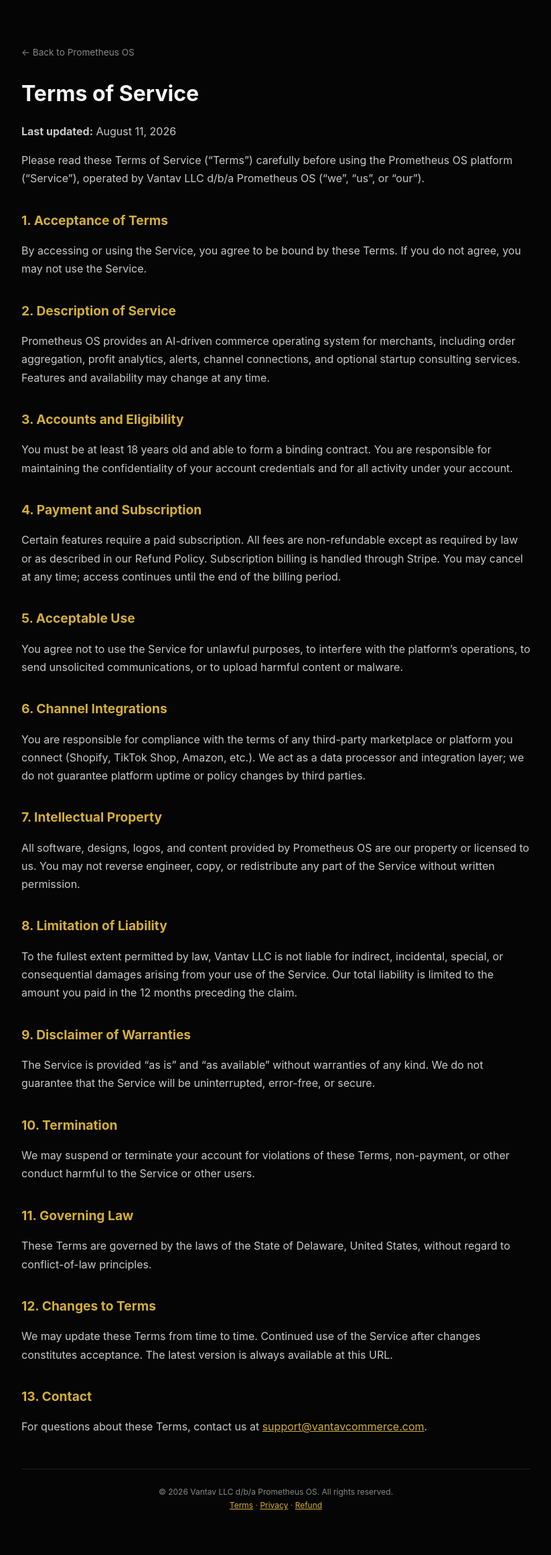
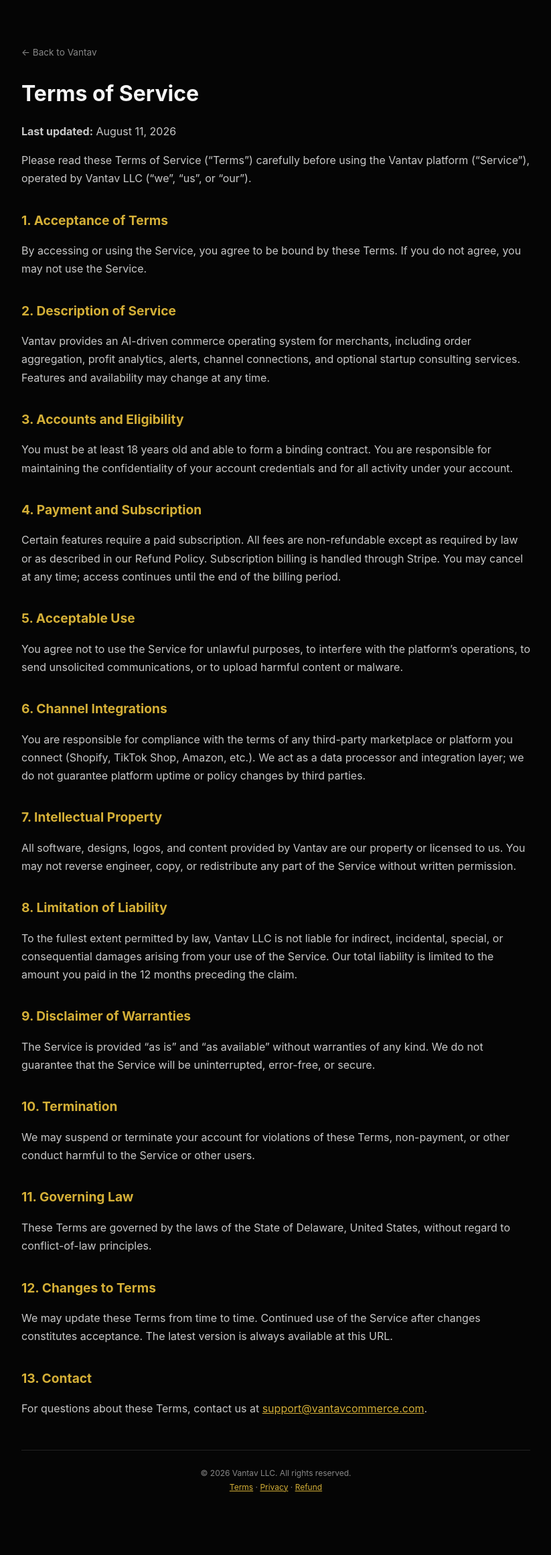
Before and after one commit to shawnzyluxe-lab/EcommerceAI, a Flask app: page /terms in a window 1280 px wide. Shown: the whole page at 67% size, without its empty margins (228-1051 px from the left). After the commit the page ends 2228 px from the top, so only its background shows below. Run offline with Flask 3, Linux system fonts and the light colour scheme; some libraries are stand-ins or nearby versions.

Commit message:
Scrub engine names from public legal and thank-you pages
Co-Authored-By: Devin AI <158243242+devin-ai-integration[bot]@users.noreply.github.com>

```diff
--- a/templates/legal.html
+++ b/templates/legal.html
@@ -3,7 +3,7 @@
 <head>
   <meta charset="utf-8">
   <meta name="viewport" content="width=device-width, initial-scale=1">
-  <title>{% block legal_title %}{% endblock %} — Prometheus OS</title>
+  <title>{% block legal_title %}{% endblock %} — Vantav</title>
   <style>
     :root {
       --bg: #050505;
@@ -35,10 +35,10 @@
 </head>
 <body>
   <div class="container">
-    <a class="back" href="/">← Back to Prometheus OS</a>
+    <a class="back" href="/">← Back to Vantav</a>
     {% block legal_content %}{% endblock %}
     <footer>
-      &copy; 2026 Vantav LLC d/b/a Prometheus OS. All rights reserved.
+      &copy; 2026 Vantav LLC. All rights reserved.
       <br>
       <a href="/terms">Terms</a> &middot; <a href="/privacy">Privacy</a> &middot; <a href="/refund">Refund</a>
     </footer>
--- a/templates/privacy.html
+++ b/templates/privacy.html
@@ -4,7 +4,7 @@
 <h1>Privacy Policy</h1>
 <p><strong>Last updated:</strong> August 11, 2026</p>
 
-<p>Vantav LLC d/b/a Prometheus OS (“we”, “us”, or “our”) respects your privacy. This Privacy Policy explains how we collect, use, and protect information when you use our Service.</p>
+<p>Vantav LLC (“we”, “us”, or “our”) respects your privacy. This Privacy Policy explains how we collect, use, and protect information when you use our Service.</p>
 
 <h2>1. Information We Collect</h2>
 <p>We may collect the following types of information:</p>
--- a/templates/refund.html
+++ b/templates/refund.html
@@ -4,10 +4,10 @@
 <h1>Refund Policy</h1>
 <p><strong>Last updated:</strong> August 11, 2026</p>
 
-<p>This Refund Policy explains how Vantav LLC d/b/a Prometheus OS handles refunds for subscription and consulting fees.</p>
+<p>This Refund Policy explains how Vantav LLC handles refunds for subscription and consulting fees.</p>
 
 <h2>1. Subscription Fees</h2>
-<p>Prometheus OS subscription fees are billed in advance on a monthly basis. We generally do not offer refunds for partial months or unused service. You may cancel at any time, and your access will continue until the end of the current billing period.</p>
+<p>Vantav subscription fees are billed in advance on a monthly basis. We generally do not offer refunds for partial months or unused service. You may cancel at any time, and your access will continue until the end of the current billing period.</p>
 
 <h2>2. Startup Pack Consulting Fees</h2>
 <p>The Startup Pack included in the Beta + Startup Pack tier involves manual consulting, supplier research, and brand guidance. Because work begins immediately after intake submission, Startup Pack fees are non-refundable once the brief has been delivered or custom work has commenced.</p>
--- a/templates/terms.html
+++ b/templates/terms.html
@@ -4,13 +4,13 @@
 <h1>Terms of Service</h1>
 <p><strong>Last updated:</strong> August 11, 2026</p>
 
-<p>Please read these Terms of Service (“Terms”) carefully before using the Prometheus OS platform (“Service”), operated by Vantav LLC d/b/a Prometheus OS (“we”, “us”, or “our”).</p>
+<p>Please read these Terms of Service (“Terms”) carefully before using the Vantav platform (“Service”), operated by Vantav LLC (“we”, “us”, or “our”).</p>
 
 <h2>1. Acceptance of Terms</h2>
 <p>By accessing or using the Service, you agree to be bound by these Terms. If you do not agree, you may not use the Service.</p>
 
 <h2>2. Description of Service</h2>
-<p>Prometheus OS provides an AI-driven commerce operating system for merchants, including order aggregation, profit analytics, alerts, channel connections, and optional startup consulting services. Features and availability may change at any time.</p>
+<p>Vantav provides an AI-driven commerce operating system for merchants, including order aggregation, profit analytics, alerts, channel connections, and optional startup consulting services. Features and availability may change at any time.</p>
 
 <h2>3. Accounts and Eligibility</h2>
 <p>You must be at least 18 years old and able to form a binding contract. You are responsible for maintaining the confidentiality of your account credentials and for all activity under your account.</p>
@@ -25,7 +25,7 @@
 <p>You are responsible for compliance with the terms of any third-party marketplace or platform you connect (Shopify, TikTok Shop, Amazon, etc.). We act as a data processor and integration layer; we do not guarantee platform uptime or policy changes by third parties.</p>
 
 <h2>7. Intellectual Property</h2>
-<p>All software, designs, logos, and content provided by Prometheus OS are our property or licensed to us. You may not reverse engineer, copy, or redistribute any part of the Service without written permission.</p>
+<p>All software, designs, logos, and content provided by Vantav are our property or licensed to us. You may not reverse engineer, copy, or redistribute any part of the Service without written permission.</p>
 
 <h2>8. Limitation of Liability</h2>
 <p>To the fullest extent permitted by law, Vantav LLC is not liable for indirect, incidental, special, or consequential damages arising from your use of the Service. Our total liability is limited to the amount you paid in the 12 months preceding the claim.</p>
--- a/templates/thank_you.html
+++ b/templates/thank_you.html
@@ -3,7 +3,7 @@
 <head>
   <meta charset="utf-8">
   <meta name="viewport" content="width=device-width, initial-scale=1">
-  <title>You're In — Prometheus OS Beta</title>
+  <title>You're In — Vantav Beta</title>
   <style>
     :root { --bg:#050505; --card:#0c0c0c; --ink:#f5f5f5; --muted:#888; --line:#1f1f1f; --accent:#d4af37; --success:#22c55e; }
     * { box-sizing: border-box; }
@@ -51,7 +51,7 @@
     <p class="muted">Questions? Email <a href="mailto:support@vantavcommerce.com" style="color:var(--accent);text-decoration:none;">support@vantavcommerce.com</a></p>
 
     <footer>
-      &copy; 2026 Vantav LLC d/b/a Prometheus OS. <a href="/terms">Terms</a> &middot; <a href="/privacy">Privacy</a> &middot; <a href="/refund">Refund</a>
+      &copy; 2026 Vantav LLC. <a href="/terms">Terms</a> &middot; <a href="/privacy">Privacy</a> &middot; <a href="/refund">Refund</a>
     </footer>
   </div>
 
```
